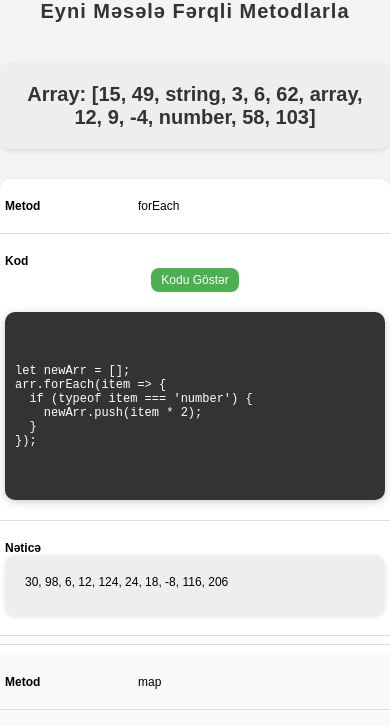
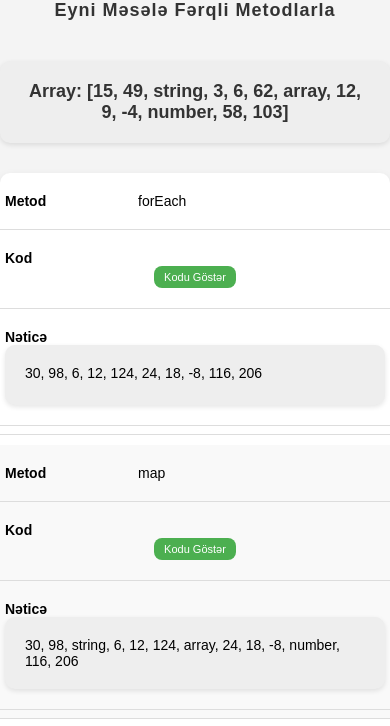
Before and after one commit to musabayramli/comparison_array_methods, a plain HTML site: page index.htm in a window 390 px wide. Shown: the top 726 px of the page. Drawn offline with Linux system fonts and the light colour scheme.

Commit message:
next Code

```diff
--- a/style.css
+++ b/style.css
@@ -1,10 +1,11 @@
-
 * {
     margin: 0;
     padding: 0;
     box-sizing: border-box;
 }
-
+html {
+    font-size: 10px;
+}
 body {
     font-family: Arial, sans-serif;
     background-color: #f4f4f4;
@@ -14,7 +15,7 @@ body {
 h1 {
     text-align: center;
     margin-bottom: 40px;
-    font-size: 32px;
+    font-size: 3.2rem;
     color: #333;
     letter-spacing: 1px;
 }
@@ -25,7 +26,7 @@ h1 {
     border-radius: 10px;
     margin-bottom: 30px;
     text-align: center;
-    font-size: 20px;
+    font-size: 1.8rem;
     font-weight: bold;
     color: #333;
     box-shadow: 0 2px 5px #0000001a;
@@ -42,19 +43,20 @@ table {
     box-shadow: 0 4px 10px #0000001a;
 }
 
-th, td {
+th,
+td {
     border: 1px solid #ddd;
     padding: 20px;
     text-align: left;
     word-wrap: break-word;
-    font-size: 18px;
+    font-size: 1.4rem;
 }
 
 th {
     background-color: #4caf50;
     color: #fff;
     text-align: center;
-    font-size: 20px;
+    font-size: 1.8rem;
     letter-spacing: 1px;
 }
 
@@ -75,6 +77,7 @@ tr:hover {
     overflow-x: auto;
     margin-top: 20px;
     box-shadow: 0 2px 8px #00000033;
+    display: none;
 }
 
 .result-block {
@@ -92,7 +95,7 @@ button {
     border: none;
     border-radius: 8px;
     cursor: pointer;
-    font-size: 18px;
+    font-size: 1.6rem;
     transition: background-color 0.3s ease;
 }
 
@@ -104,13 +107,17 @@ button:hover {
     background-color: #45a049;
 }
 
-
 /* Kiçik ekranlar üçün media */
 @media (max-width: 768px) {
-    body{
+    body {
         padding: 10px;
     }
-    table, thead, tbody, th, td, tr {
+    table,
+    thead,
+    tbody,
+    th,
+    td,
+    tr {
         display: block;
         width: 100%;
     }
@@ -131,7 +138,7 @@ button:hover {
         border-bottom: 1px solid #ddd;
         padding-left: 10px;
         padding-right: 10px;
-        font-size: 15px;
+        font-size: 1.4rem;
     }
 
     td::before {
@@ -157,10 +164,15 @@ button:hover {
     }
 }
 @media (max-width: 480px) {
-    body{
+    body {
         padding: 0;
     }
-    table, thead, tbody, th, td, tr {
+    table,
+    thead,
+    tbody,
+    th,
+    td,
+    tr {
         display: block;
         width: 100%;
     }
@@ -181,7 +193,7 @@ button:hover {
         border-bottom: 1px solid #ddd;
         padding-left: 5px;
         padding-right: 5px;
-        font-size: 12px;
+        font-size: 1.4rem;
     }
 
     td::before {
@@ -207,11 +219,11 @@ button:hover {
     }
 
     h1 {
-        font-size: 20px;
+        font-size: 1.8rem;
     }
 
     button {
-        font-size: 12px;
+        font-size: 1.1rem;
         padding: 5px 10px;
     }
 }
```
